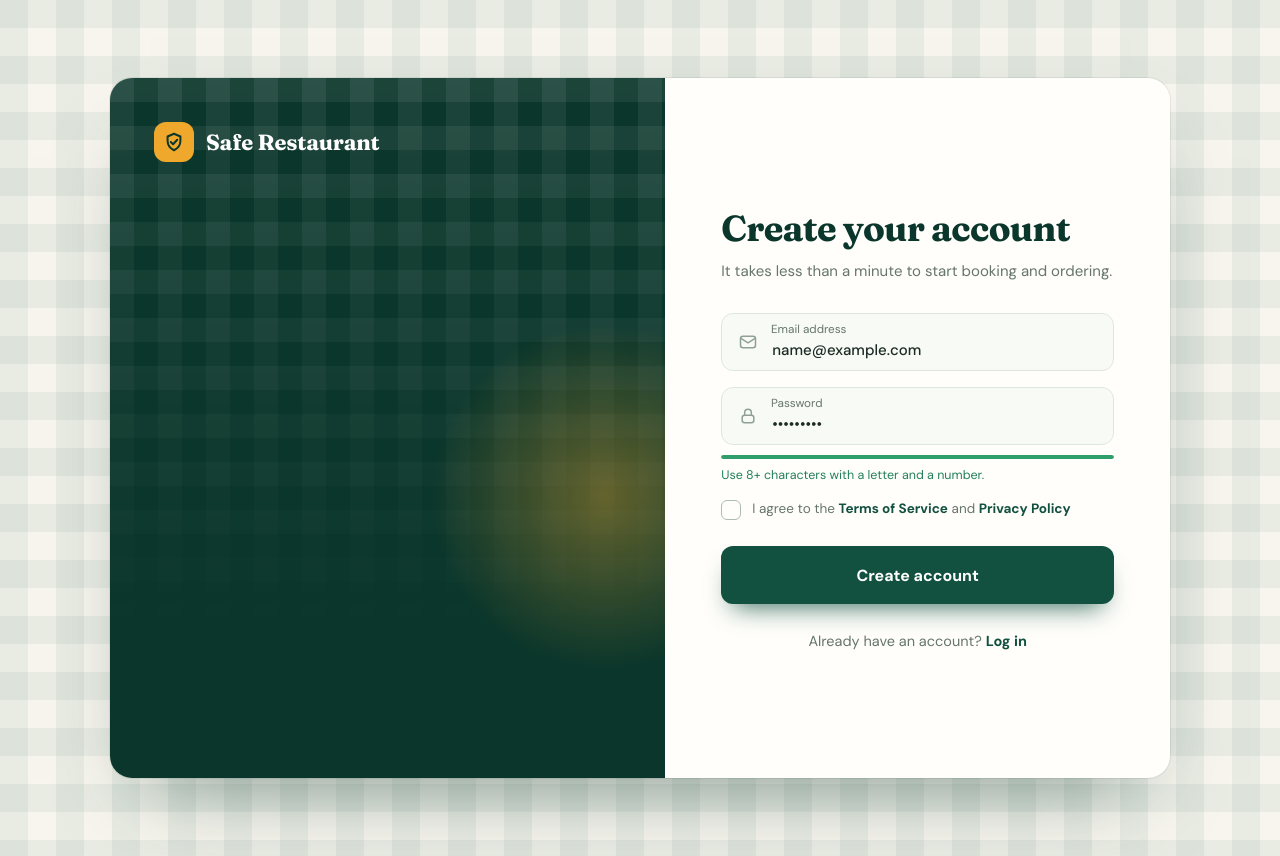
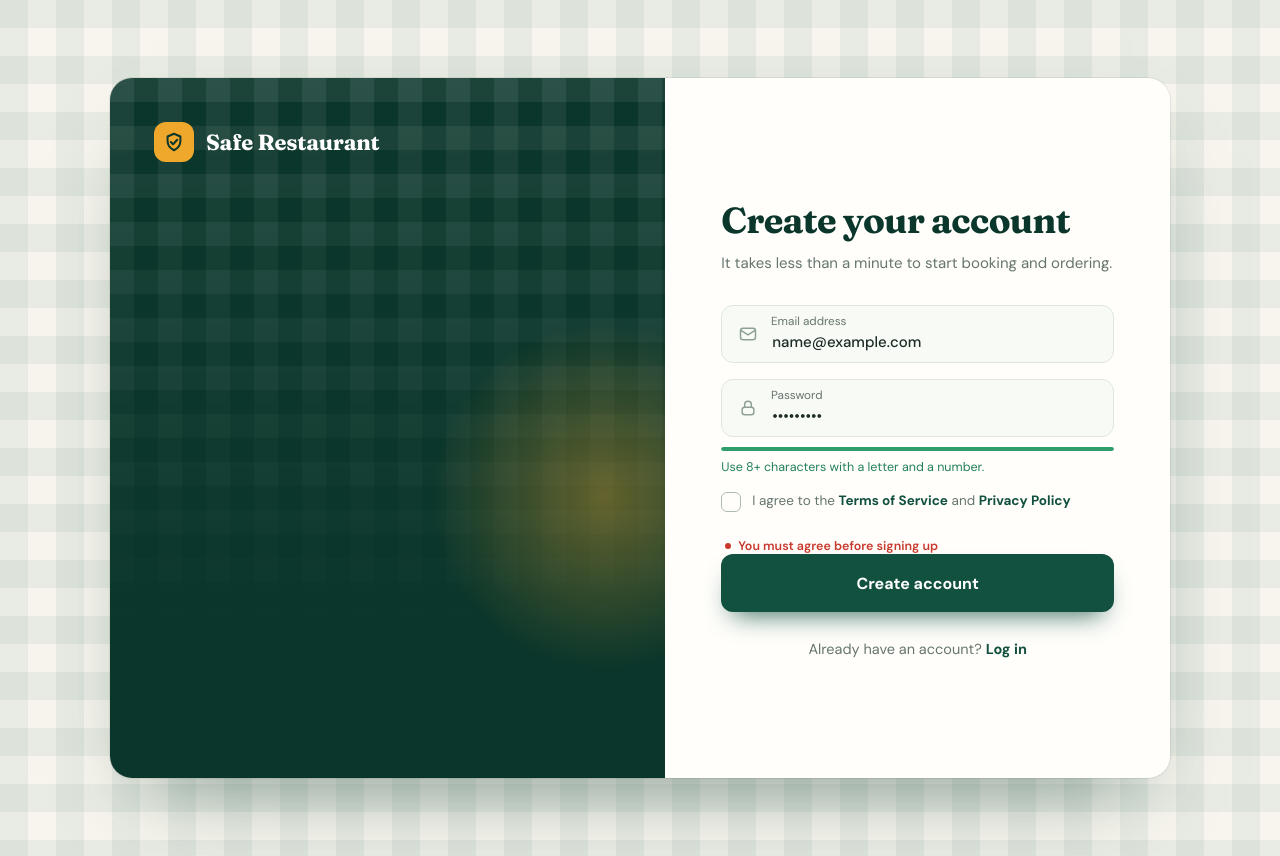
Before and after one commit to saifjarrar/saif-restaurant-frontend, an Angular app: page /signup in a window 1280 px wide. Both pictures are taken after typing "name@example.com", "Sample123" into the empty fields and a click on the button "Create account". Built offline with nearby package versions, Linux system fonts and the light colour scheme; no server answers.

Commit message:
add checkbox formcontrol and disabel the sign up button until check it and change api link for sign up component

```diff
--- a/src/app/pages/signup/signup.html
+++ b/src/app/pages/signup/signup.html
@@ -113,7 +113,7 @@
 
       <div class="terms">
         <label class="check">
-          <input type="checkbox" />
+          <input type="checkbox" formControlName="checkbox" name="checkbox" />
           <span class="box"
             ><svg viewBox="0 0 12 12"><path d="M2 6.5l2.5 2.5L10 3.5" /></svg
           ></span>
@@ -123,12 +123,16 @@
           >
         </label>
       </div>
-
+      @if (checkbox?.touched && checkbox?.invalid) {
+        <div class="error"><span>You must agree before signing up</span></div>
+      }
       <button class="btn" type="submit" (click)="onSignup()">Create account</button>
 
       <p class="switch-text">
         Already have an account?
-        <button class="link-btn" type="button" (click)="onLogin()">Log in</button>
+        <button class="link-btn" type="button" (click)="onLogin()" [disabled]="signupform.invalid">
+          Log in
+        </button>
       </p>
     </form>
   </section>
--- a/src/app/pages/signup/signup.ts
+++ b/src/app/pages/signup/signup.ts
@@ -15,10 +15,20 @@ export class Signup {
   signupform: FormGroup = new FormGroup({
     email: new FormControl('', [Validators.email, Validators.required]),
     password: new FormControl('', [Validators.minLength(6), Validators.required]),
+    checkbox: new FormControl(false, [Validators.requiredTrue]),
   });
+  get checkbox() {
+    return this.signupform.get('checkbox');
+  }
   onSignup() {
+    if (this.signupform.invalid) {
+      this.signupform.markAllAsTouched();
+      return;
+    }
+
     const signupvalue = this.signupform.value;
-    this.http.post('https://localhost:7110/api/Auth/register', signupvalue).subscribe({
+
+    this.http.post('https://localhost:7118/api/Auth/register', signupvalue).subscribe({
       next: (response: any) => {
         if (response.result) {
           alert('Signup success');
```
